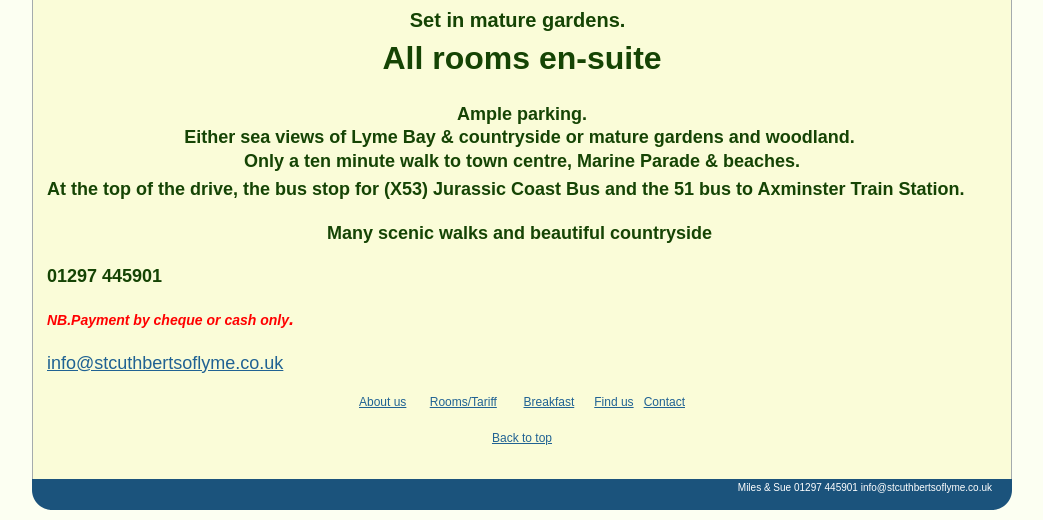
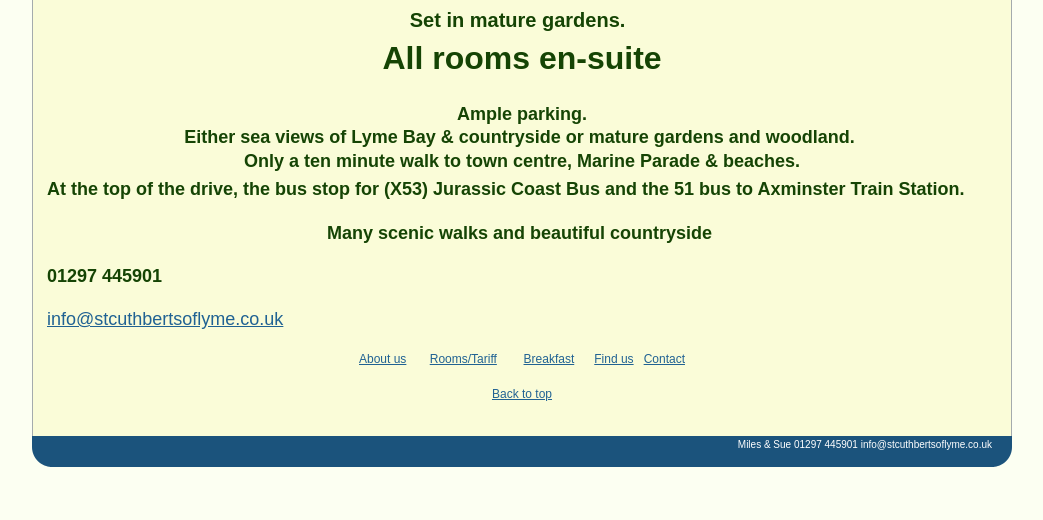
Before and after one commit to StCuthberts/BnBWebsite, a plain HTML site: page index.html in a window 1280 px wide. Shown: the part 783-1303 px from the top of the page, without its empty margins (118-1161 px from the left). After the commit the page ends 1260 px from the top, so only its background shows below. Drawn offline with nearby package versions, Linux system fonts and the light colour scheme.

Commit message:
ChequeRemoval

```diff
--- a/index.html
+++ b/index.html
@@ -65,7 +65,6 @@
                                         </div>
 										<span>
                                             <p style="color:rgb(21, 68, 4);"><span style="font-size:18px;"><strong><span style="font-family:'Arial', sans-serif;">01297 445901</span></strong></span></p>
-                                            <p style="color:rgb(21, 68, 4);"><span style="font-size:18px;"><strong><span style="font-family:'Arial', sans-serif;"><font color="#ff0000"><span style="font-style:italic;"><span style="font-size:14px;">NB.Payment by cheque or cash only</span>.</span><br></font></span></strong></span></p>
                                             <b style="font-family:'Arial', sans-serif;">
                                                 <span style="font-size:13.5pt;" lang="EN">
                                                     <p><span style="font-size:18px;"><a title="Click to email Sue &amp; Miles" href="mailto:info@stcuthbertsoflyme.co.uk"><font face="Arial,sans-serif">info@stcuthbertsoflyme.co.uk</font></a></span></p>
```
